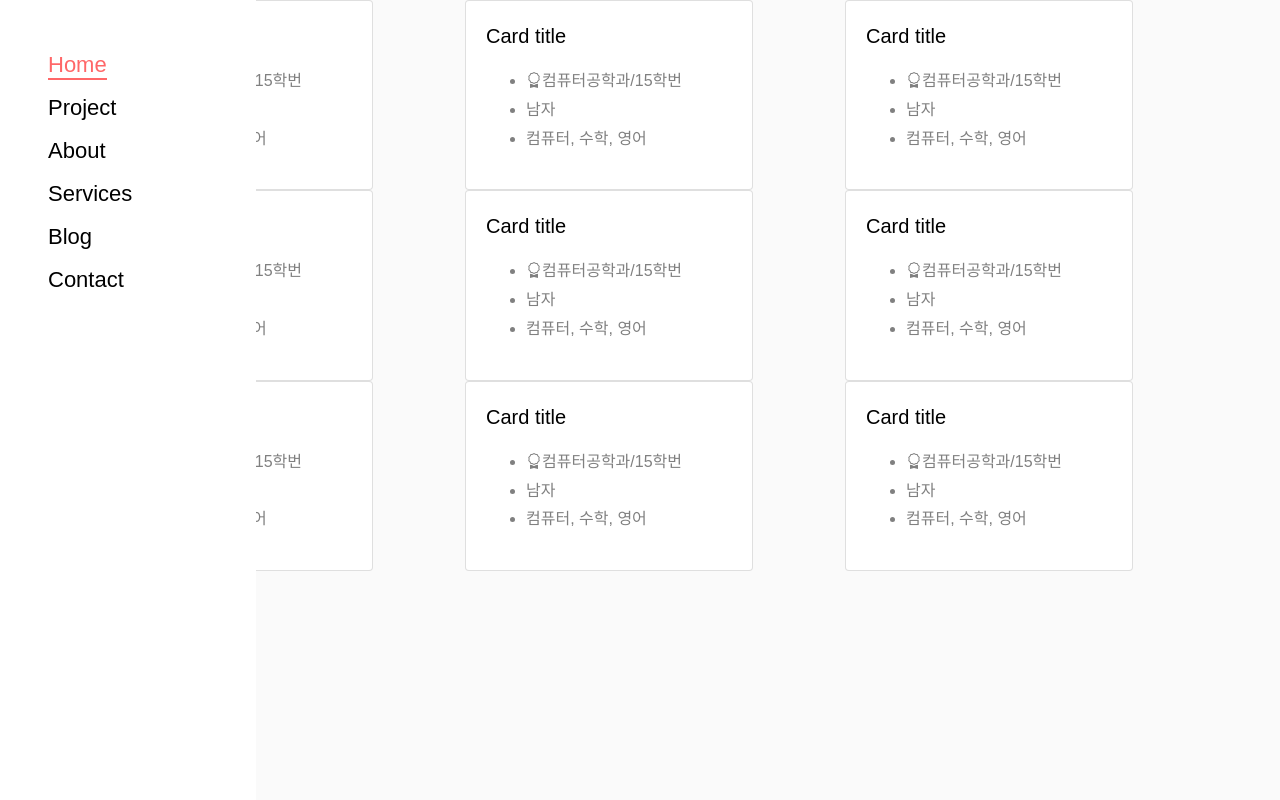
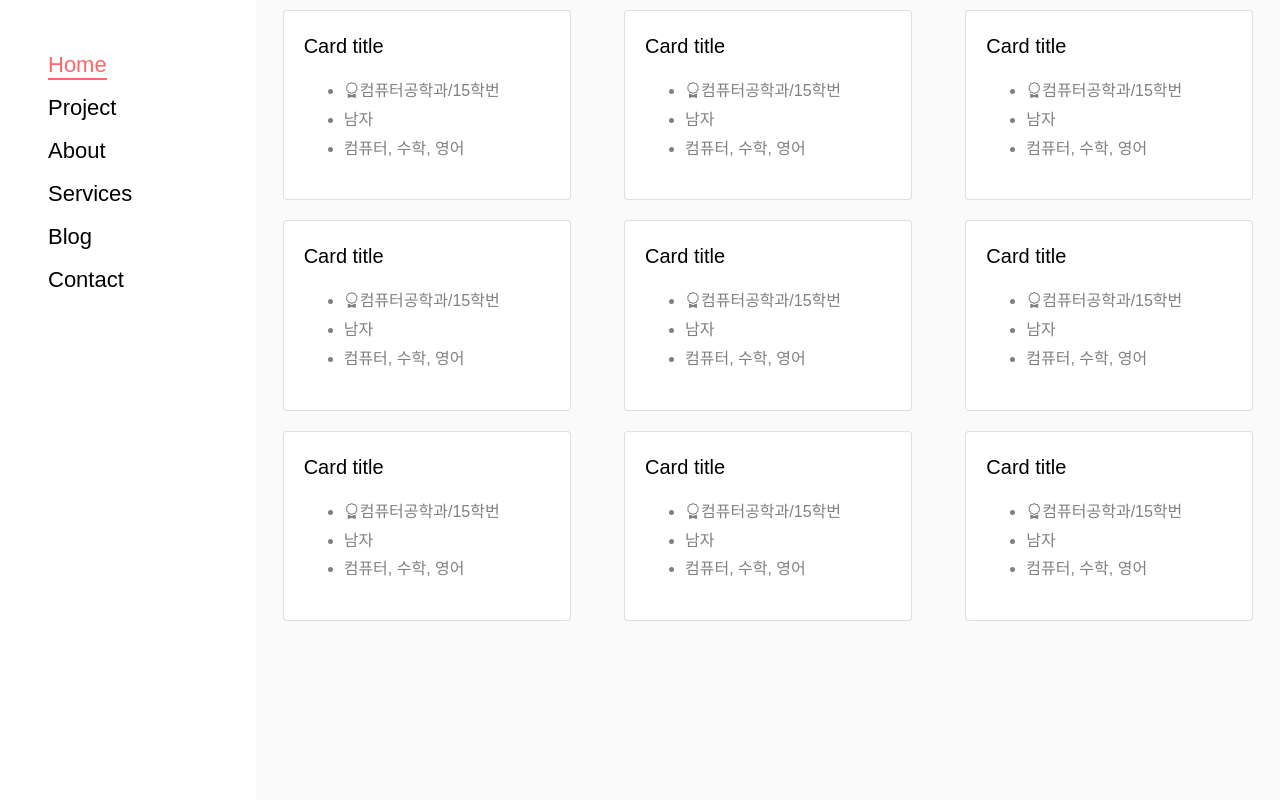
Before and after one commit to SeungEun1002/co-edu, a Django app: page /mentor/list/ in a window 1280 px wide. Run offline with Django 3.2, Linux system fonts and the light colour scheme; some libraries are stand-ins or nearby versions.

Commit message:
modify layout

```diff
--- /dev/null
+++ b/mentor/static/mentor/css/style.css
@@ -0,0 +1,7 @@
+.left-nav-space {
+    margin-left: 20%;
+}
+
+.card {
+    margin: 10px auto;
+}
--- a/mentor/templates/mentor/layout.html
+++ b/mentor/templates/mentor/layout.html
@@ -21,10 +21,14 @@
 
 	<link rel="stylesheet" href="{% static 'mentor/menu_lib/css/animate.css' %}">
 	<link rel="stylesheet" href="{% static 'mentor/menu_lib/css/style.css' %}">
+
+    <!--self css-->
+    <link rel="stylesheet" href="{% static 'mentor/css/style.css' %}">
     <!-- 경로 지우고 바꿨음 -->
 
-    {% block extra_css %}
-    {% endblock %}
+        {% block extra_css %}
+        {% endblock %}
+
 </head>
 <body>
     <a href="#" class="js-colorlib-nav-toggle colorlib-nav-toggle"><i></i></a>
@@ -41,9 +45,10 @@
         </nav>
     </aside> <!-- END COLORLIB-ASIDE -->
 
-    {% block content %}
-    {% endblock %}
-
+    <div class="left-nav-space">
+        {% block content %}
+        {% endblock %}
+    </div>
     <!-- JavaScript Bundle with Popper -->
     <script src="https://code.jquery.com/jquery-3.5.1.slim.min.js" integrity="sha384-DfXdz2htPH0lsSSs5nCTpuj/zy4C+OGpamoFVy38MVBnE+IbbVYUew+OrCXaRkfj" crossorigin="anonymous"></script>
     <script src="https://cdn.jsdelivr.net/npm/popper.js@1.16.1/dist/umd/popper.min.js" integrity="sha384-9/reFTGAW83EW2RDu2S0VKaIzap3H66lZH81PoYlFhbGU+6BZp6G7niu735Sk7lN" crossorigin="anonymous"></script>
--- a/mentor/templates/mentor/mentor_list.html
+++ b/mentor/templates/mentor/mentor_list.html
@@ -1,7 +1,7 @@
 {% extends 'mentor/layout.html' %}
 
+
 {% block content %}
-
     <div class="container">
         {%for j in '123'|make_list %}
           <div class="row">
```
